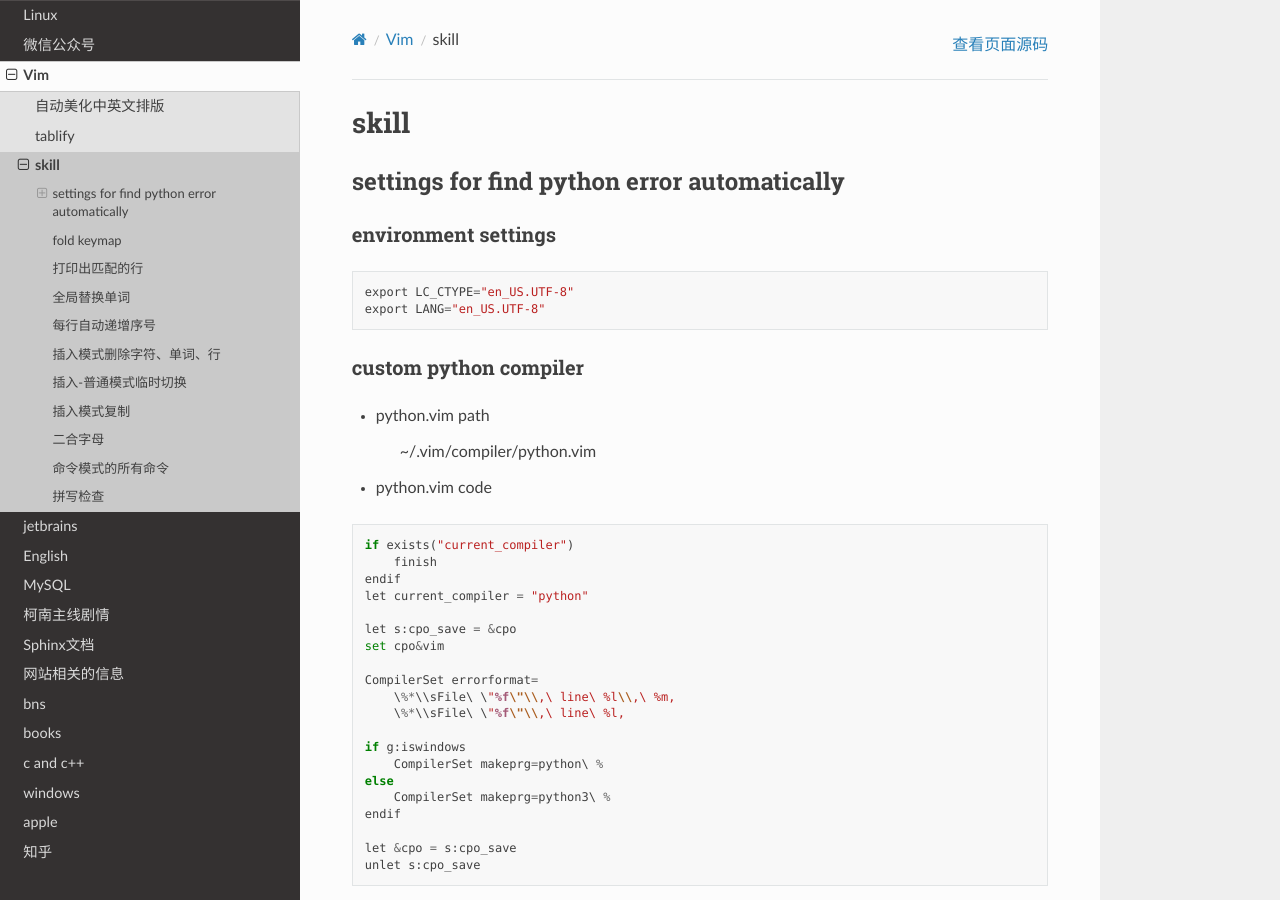
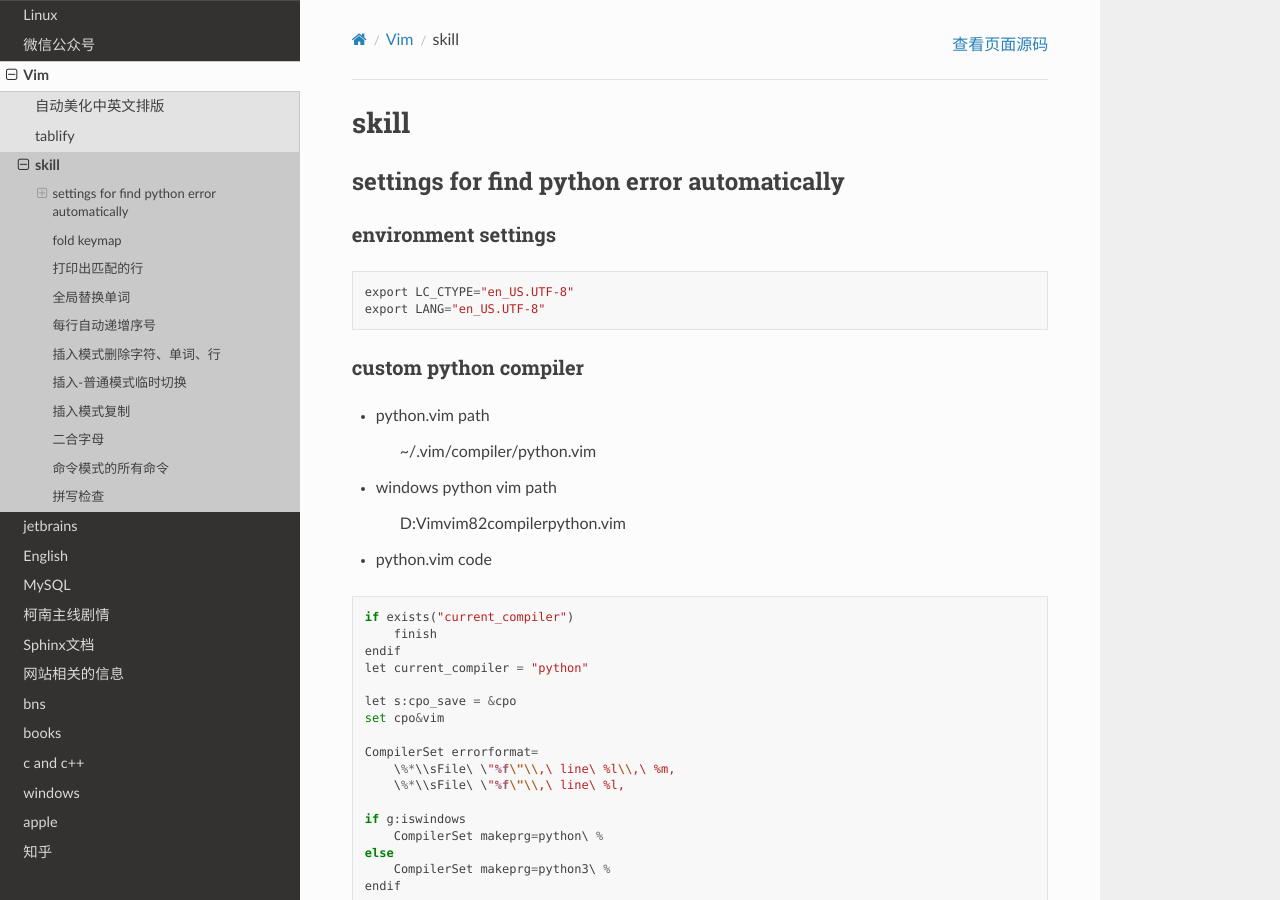
Before and after one commit to otfsenter/idlepig, a Sphinx documentation site: the page built from source/vim/skill.rst, in a window 1280 px wide and 900 px high. Built offline with Sphinx 7.4.7 and the Read the Docs theme 2.0.0, drawn with Linux system fonts in a browser that asks for light colours.

Commit message:
python find error auto 3

```diff
--- a/source/vim/skill.rst
+++ b/source/vim/skill.rst
@@ -22,6 +22,10 @@ custom python compiler
 * python.vim path
 
     ~/.vim/compiler/python.vim
+
+* windows python vim path
+
+    D:\Vim\vim82\compiler\python.vim
 
 
 * python.vim code
```
